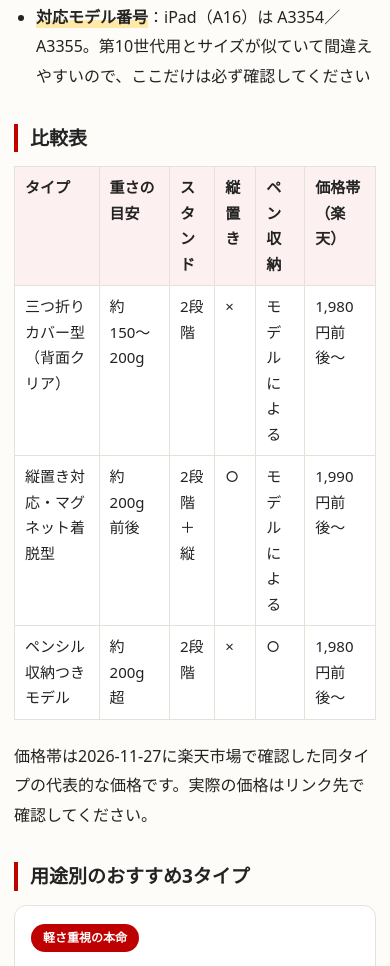
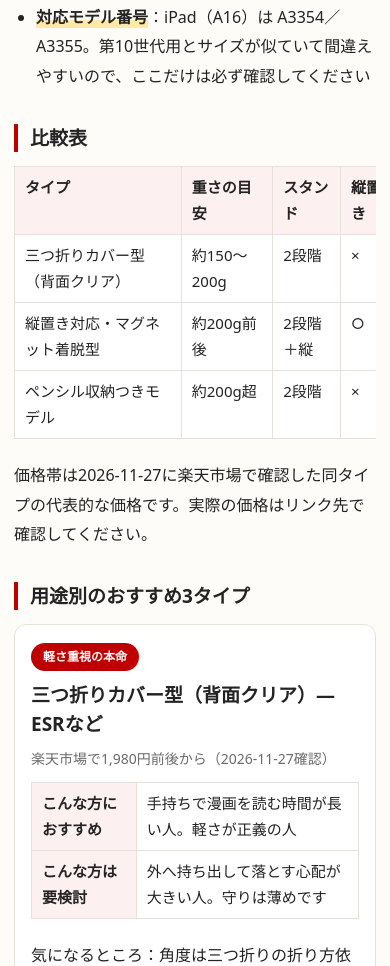
Before and after one commit to ManoCity/manocity-note, a plain HTML site: page note/ipad-a16-case.html in a window 390 px wide. Shown: the part 1428-2394 px from the top of the page. Drawn offline with Linux system fonts and the light colour scheme.

Commit message:
Responsive design for smartphone and tablet

```diff
--- a/note/ipad-a16-case.html
+++ b/note/ipad-a16-case.html
@@ -64,12 +64,14 @@ gtag('config', 'G-30LZTJDQ6K');
 </ul>
 
 <h2 id="compare">比較表</h2>
+<div class="tablewrap">
 <table>
 <tr><th>タイプ</th><th>重さの目安</th><th>スタンド</th><th>縦置き</th><th>ペン収納</th><th>価格帯（楽天）</th></tr>
 <tr><td>三つ折りカバー型（背面クリア）</td><td>約150〜200g</td><td>2段階</td><td>×</td><td>モデルによる</td><td>1,980円前後〜</td></tr>
 <tr><td>縦置き対応・マグネット着脱型</td><td>約200g前後</td><td>2段階＋縦</td><td>○</td><td>モデルによる</td><td>1,990円前後〜</td></tr>
 <tr><td>ペンシル収納つきモデル</td><td>約200g超</td><td>2段階</td><td>×</td><td>○</td><td>1,980円前後〜</td></tr>
 </table>
+</div>
 <p>価格帯は2026-11-27に楽天市場で確認した同タイプの代表的な価格です。実際の価格はリンク先で確認してください。</p>
 
 <h2 id="picks">用途別のおすすめ3タイプ</h2>
```
